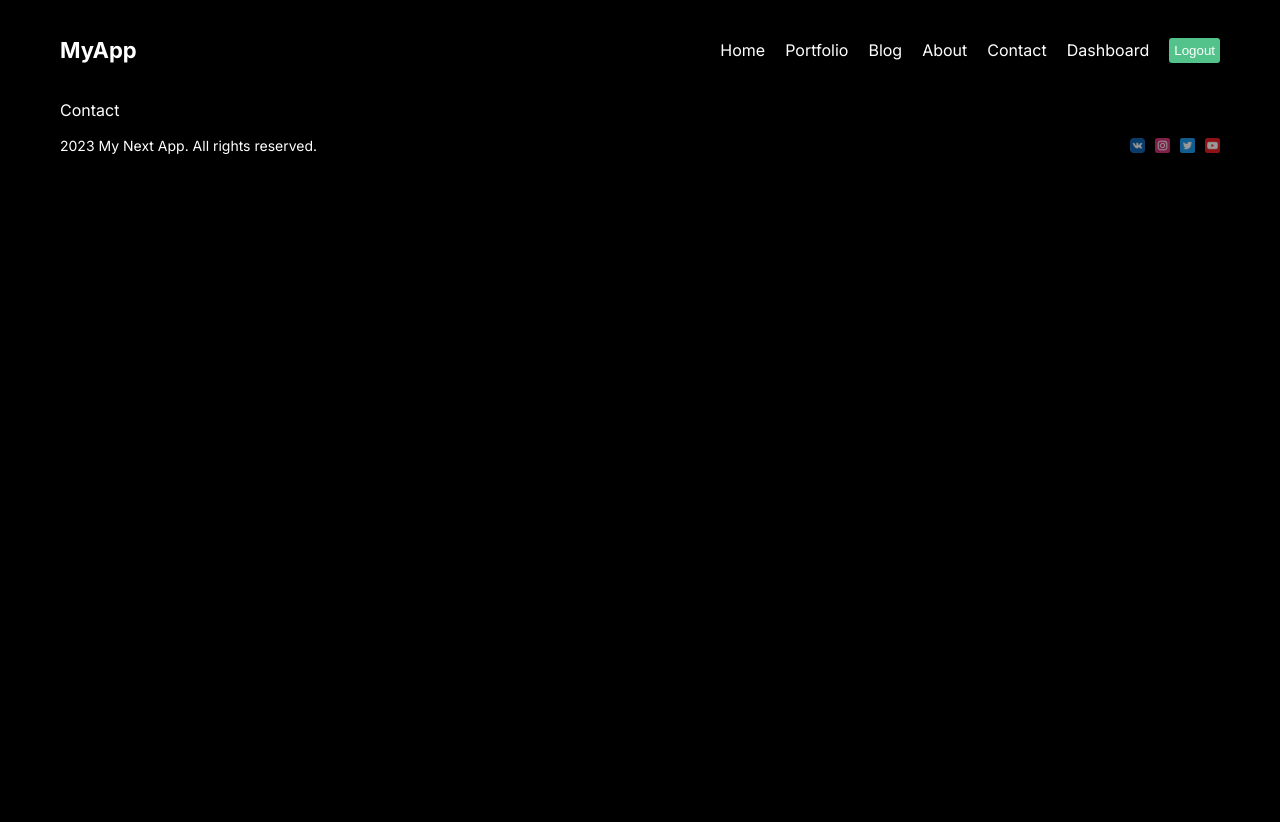
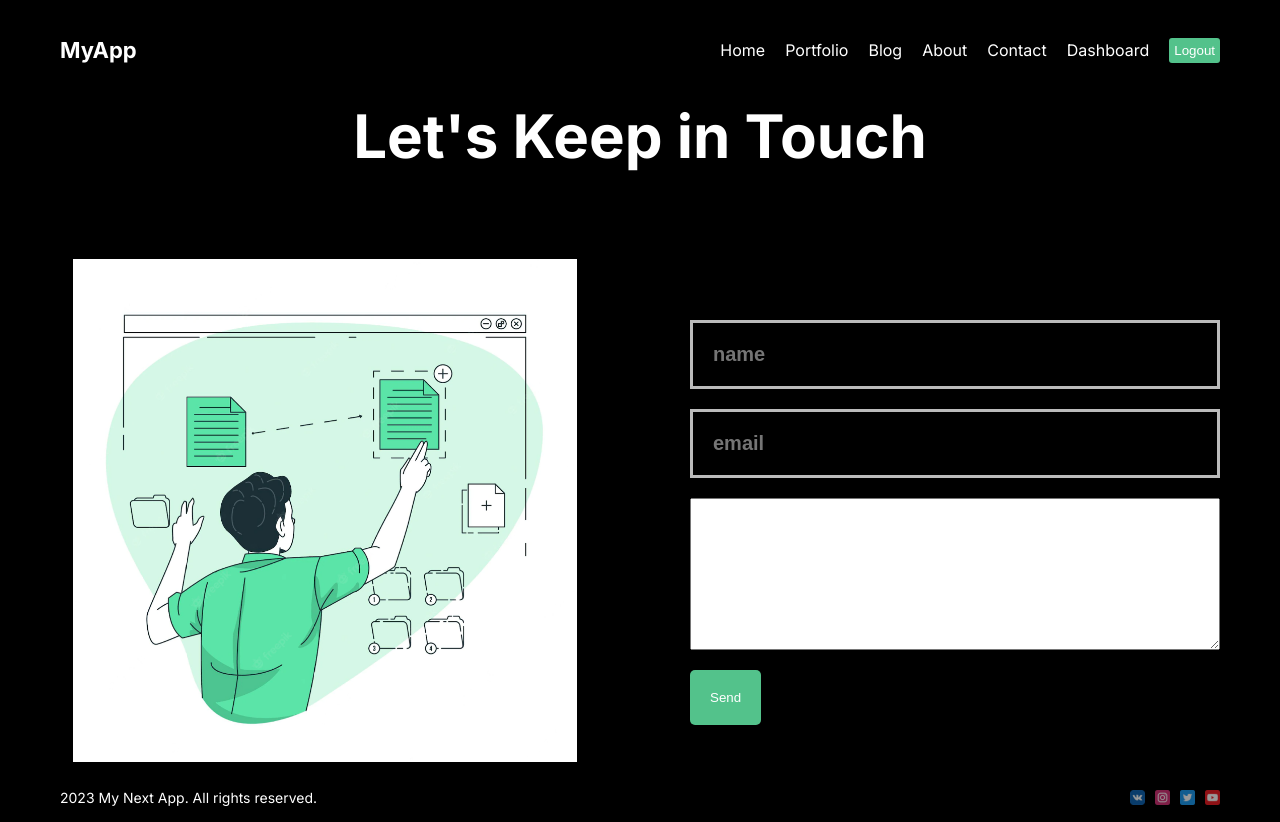
Before and after one commit to AinaSha/31github, a Next.js app: page /contact in a window 1280 px wide. Before the commit the page ends 800 px from the top, so only its background shows below. Built offline with nearby package versions, Linux system fonts and the light colour scheme.

Commit message:
feat: create and stylized contact

```diff
--- a/src/app/contact/page.jsx
+++ b/src/app/contact/page.jsx
@@ -1,9 +1,34 @@
 import React from 'react'
 import styles from './page.module.css'
+import Image from 'next/image'
+import Button from '@/components/button/Button'
 
 const Contact = () => {
   return (
-    <div>Contact</div>
+    <div className={styles.container}>
+      <h1 className={styles.title}>Let's Keep in Touch</h1>
+      <div className={styles.content}>
+        <div  className={styles.imgContainer}>
+          <Image
+            src='/contact.png'
+            alt="contacts"
+            fill={true}
+            className={styles.image}
+          />
+        </div>
+        <form className={styles.form}>
+          <input type="text" placeholder='name' className={styles.input}/>
+          <input type="text" placeholder='email' className={styles.input}/>
+          <textarea
+            className={styles.textarea}
+            name="message"
+            cols="30"
+            rows="10"
+          ></textarea>
+          <Button url="/" text="Send"/>
+        </form>
+      </div>
+    </div>
   )
 }
 
--- a/src/app/contact/page.module.css
+++ b/src/app/contact/page.module.css
@@ -0,0 +1,53 @@
+.container {
+}
+
+.title {
+  font-size: 60px;
+  margin-bottom: 100px;
+  text-align: center;
+}
+
+.content {
+  display: flex;
+  align-items: center;
+  gap: 100px;
+}
+
+.imgContainer {
+  flex: 1;
+  height: 500px;
+  position: relative;
+}
+
+.image {
+  object-fit: contain;
+  animation: move 3s infinite ease alternate;
+}
+
+@keyframes move {
+  from {
+    transform: translateY(-15px);
+  }
+  to {
+    transform: translateY(0px) scale(1.03);
+  }
+}
+
+.form {
+  flex: 1;
+  display: flex;
+  flex-direction: column;
+  gap: 20px;
+}
+
+.input,
+.textArea {
+  padding: 20px;
+  background-color: transparent;
+  border: none;
+  outline: none;
+  color: #bbb;
+  border: 3px solid #bbb;
+  font-size: 20px;
+  font-weight: bold;
+}
```
